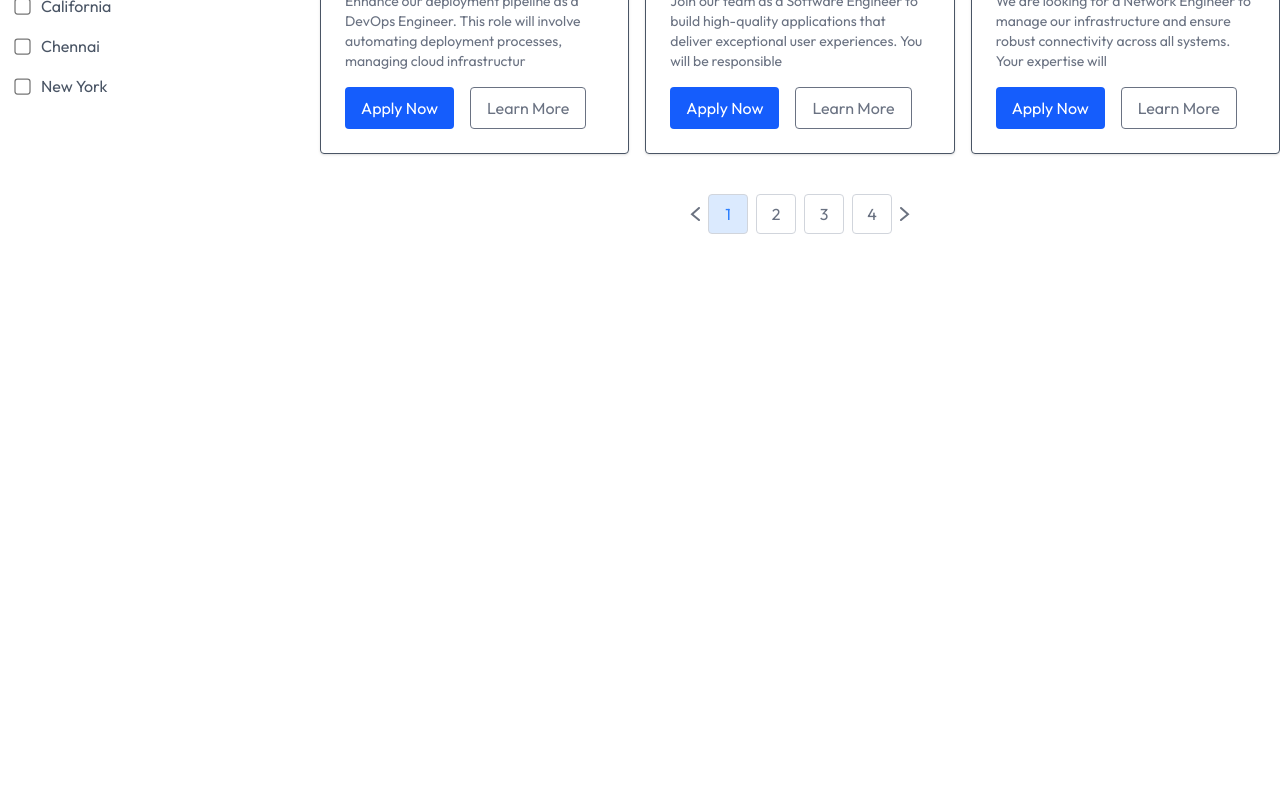
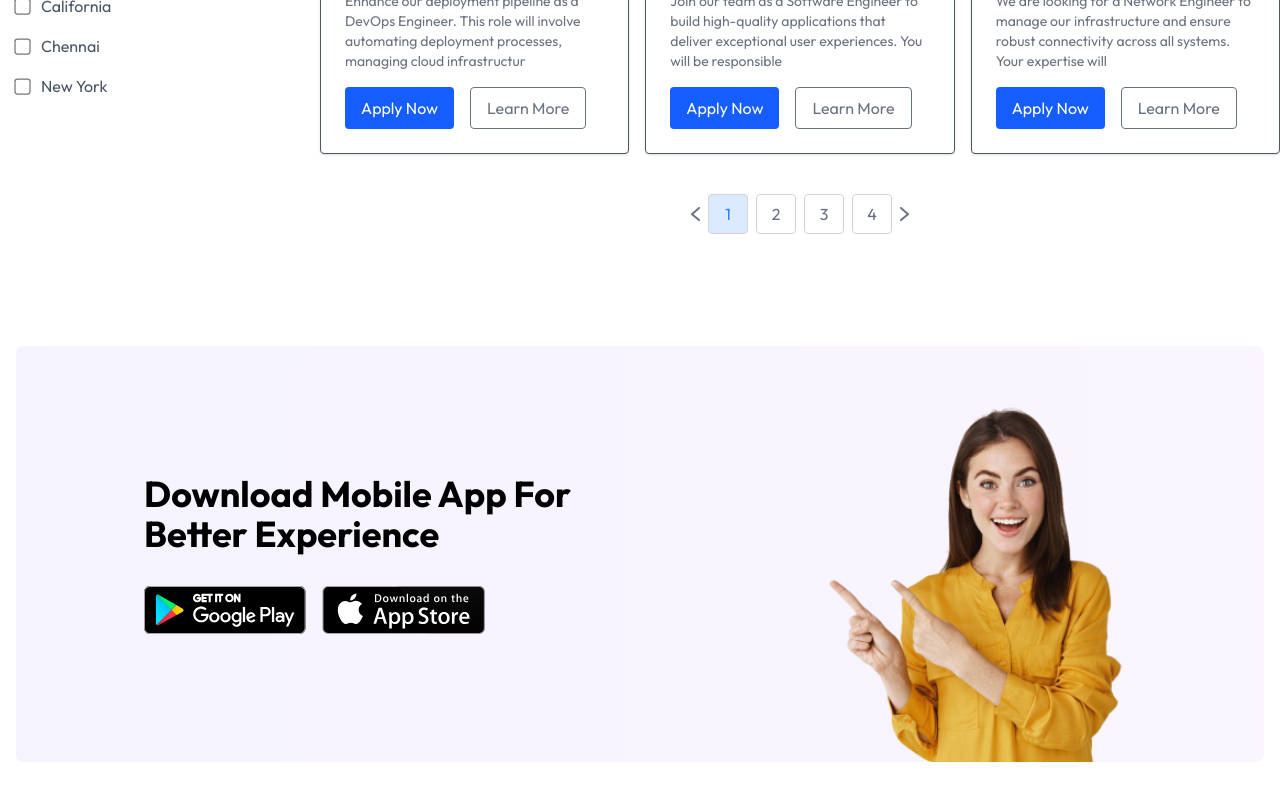
Before and after one commit to 2SSK/jobPortal, a React (Vite) app in the folder client/: page / in a window 1280 px wide. Shown: the part 1172-1972 px from the top of the page. Before the commit the page ends 1438 px from the top, so only its background shows below. Built offline with nearby package versions, Linux system fonts and the light colour scheme; no server answers.

Commit message:
add AppDownload component to Home page; update tsconfig for type definitions and exclude node_modules

```diff
--- /dev/null
+++ b/client/src/components/AppDownload.tsx
@@ -0,0 +1,28 @@
+import { assets } from "../assets/assets";
+
+export const AppDownload = () => {
+  return (
+    <div className="container px-4 2xl:px-20 mx-auto my-20">
+      <div className="relative bg-gradient-to-r from-violet-50 to-purple-50 p-12 sm:p-24 lg:p-32 rounded-lg">
+        <div>
+          <h1 className="text-2xl sm:text-4xl font-bold mb-8 max-w-md">
+            Download Mobile App For Better Experience
+          </h1>
+          <div className="flex gap-4">
+            <a href="#" className="inline-block">
+              <img src={assets.play_store} alt="" className="h-12" />
+            </a>
+            <a href="#" className="inline-block">
+              <img src={assets.app_store} alt="" className="h-12" />
+            </a>
+          </div>
+        </div>
+        <img
+          src={assets.app_main_img}
+          alt=""
+          className="absolute w-80 right-0 bottom-0 mr-32 max-lg:hidden"
+        />
+      </div>
+    </div>
+  );
+};
--- a/client/src/pages/Home.tsx
+++ b/client/src/pages/Home.tsx
@@ -1,3 +1,4 @@
+import { AppDownload } from "../components/AppDownload";
 import { Hero } from "../components/Hero";
 import { JobListing } from "../components/JobListing";
 import { Navbar } from "../components/Navbar";
@@ -8,6 +9,7 @@
       <Navbar />
       <Hero />
       <JobListing />
+      <AppDownload />
     </div>
   );
 }
```
Also changed, not shown: client/tsconfig.app.json (+7 -2 lines), 1 other file (tests, documents, lock files or other folders).
